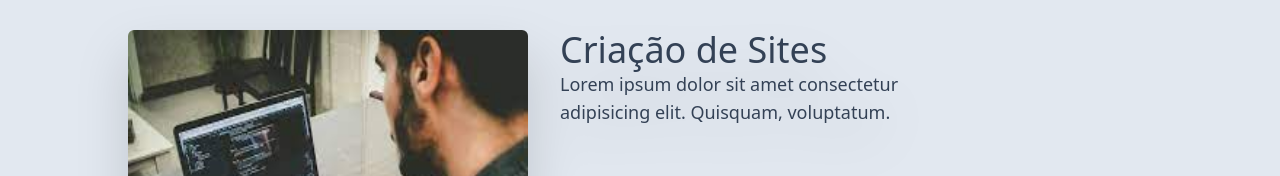
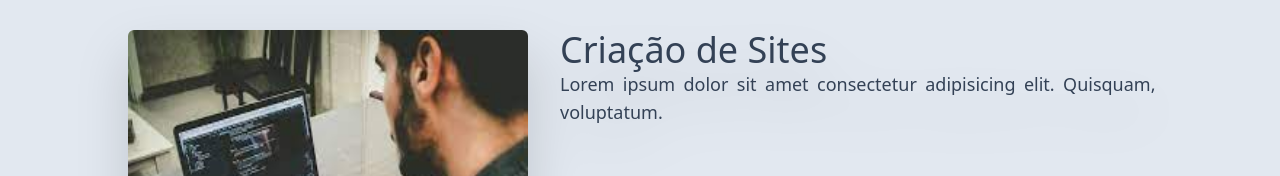
Before and after one commit to NicolasStassun/ProjetoSAFinal, a Vue app: page /servicos in a window 1280 px wide. Shown: the part 238-414 px from the top of the page. Built offline with nearby package versions, Linux system fonts and the light colour scheme.

Commit message:
16-08-21:26

```diff
--- a/src/components/Servicos.vue
+++ b/src/components/Servicos.vue
@@ -1,11 +1,11 @@
 <template>
-    <div class="w-5/6 flex h-[300px] drop-shadow-2xl"  @click="redireciona(link)">
+    <div class="w-5/6 flex h-[300px] drop-shadow-2xl hover:underline hover:decoration-1 hover:decoration-black/50" @click="redireciona(link)">
         <img :src="imagem" style="height: 300px; width: 400px;" class="mb-16 rounded-md">
         <div class="w-8/12 flex flex-col ml-8">
             <h1 class="text-4xl">
                 {{ titulo }}
             </h1>
-            <p class="text-lg w-8/12 min-w-">
+            <p class="text-lg text-justify">
                 {{ descricao }}
             </p>
         </div>
```
